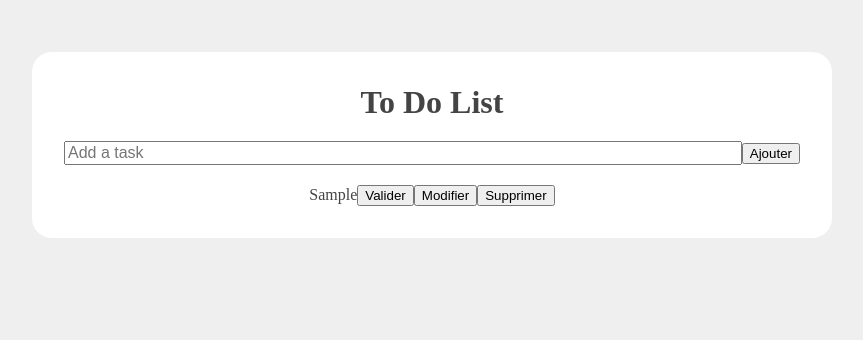
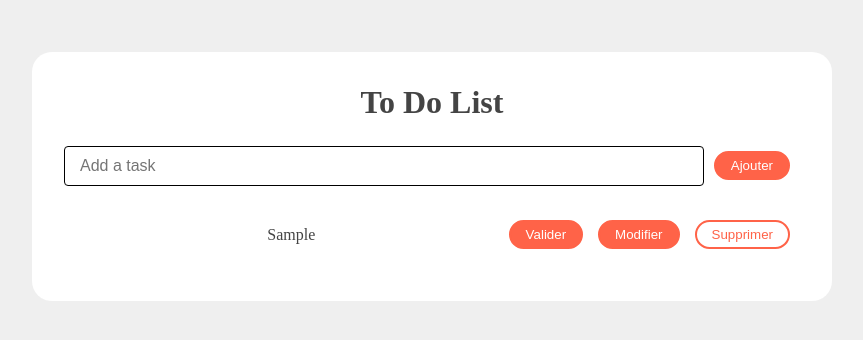
Before and after one commit to GMKRAKEN23/Front-End-Project-To-Do-List, a React app: page / in a window 1280 px wide. Both pictures are taken after typing "Sample" into the empty fields and a click on the button "Ajouter". Shown: the top 340 px of the page, without its empty margins (208-1071 px from the left). Built offline with nearby package versions, Linux system fonts and the light colour scheme; the HTML template or start-up script is replaced by a standard one.

Commit message:
basic design

```diff
--- a/src/assets/styles/_utils.scss
+++ b/src/assets/styles/_utils.scss
@@ -61,3 +61,31 @@
     width: 100%;
     max-width: 800px;
 }
+
+.btn{
+    padding: 5px 15px;
+    border-radius: 20px;
+    transition: 0.2s opacity;
+    cursor: pointer;
+    &:hover{
+        opacity: 0.8;
+    }
+}
+
+.btn-primary{
+    background: var(--primary);
+    color: white;
+    border: solid 2px var(--primary);
+}
+
+.btn-reverse-primary{
+    border: solid 2px var(--primary);
+    color: var(--primary);
+    background-color: white;
+}
+
+input{
+    border-radius: 4px;
+    border: solid 1px black;
+    padding: 10px 15px;
+}
--- a/src/assets/styles/base.scss
+++ b/src/assets/styles/base.scss
@@ -33,3 +33,7 @@ input{
 ::placeholder{
     font-size: var(--font-family);
 }
+
+.container{
+    width: 1300px;
+}
--- a/src/components/AddItems.jsx
+++ b/src/components/AddItems.jsx
@@ -4,13 +4,13 @@ function AddItems(
     }){
 
     return (
-            <li>
-                <span>
+            <li className="mb-10 d-flex flex-row justify-content-center align-items-center p-10">
+                <span className="flex-fill">
                     {todo.content}
                 </span>
-                <button>Valider</button>
-                <button>Modifier</button>
-                <button onClick={(e) => {deleteTodo(); e.stopPropagation()}}>Supprimer</button>
+                <button className="btn btn-primary mr-15">Valider</button>
+                <button className="btn btn-primary mr-15">Modifier</button>
+                <button className="btn btn-reverse-primary" onClick={(e) => {deleteTodo(); e.stopPropagation()}}>Supprimer</button>
             </li>
     )
 }
--- a/src/components/AddTodo.jsx
+++ b/src/components/AddTodo.jsx
@@ -32,7 +32,7 @@ function AddTodo({ addTodo }) {
                 onKeyDown={handleKeyDown}
                 className="mr-15 container"
             />
-            <button onClick={handleClick}>Ajouter</button>
+            <button onClick={handleClick} className="btn btn-primary m-10">Ajouter</button>
         </div>
     )
 }
```
